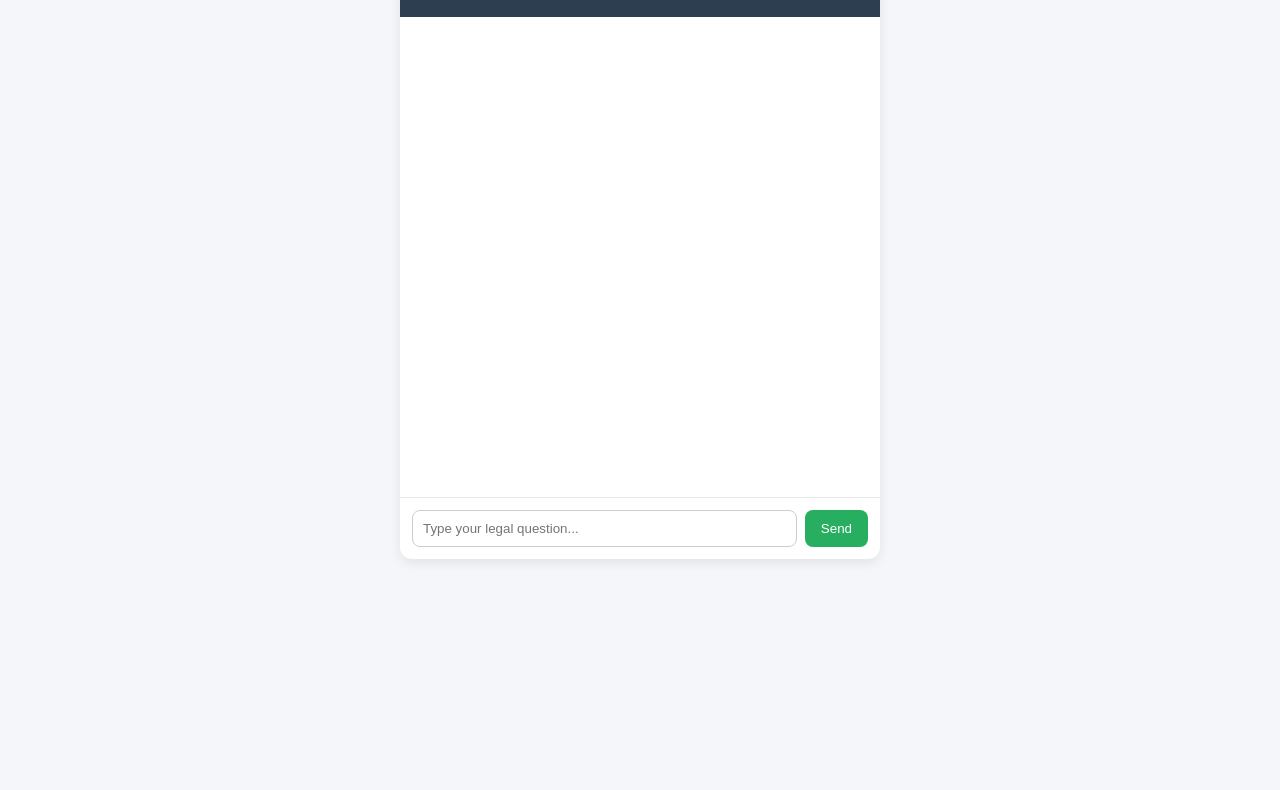
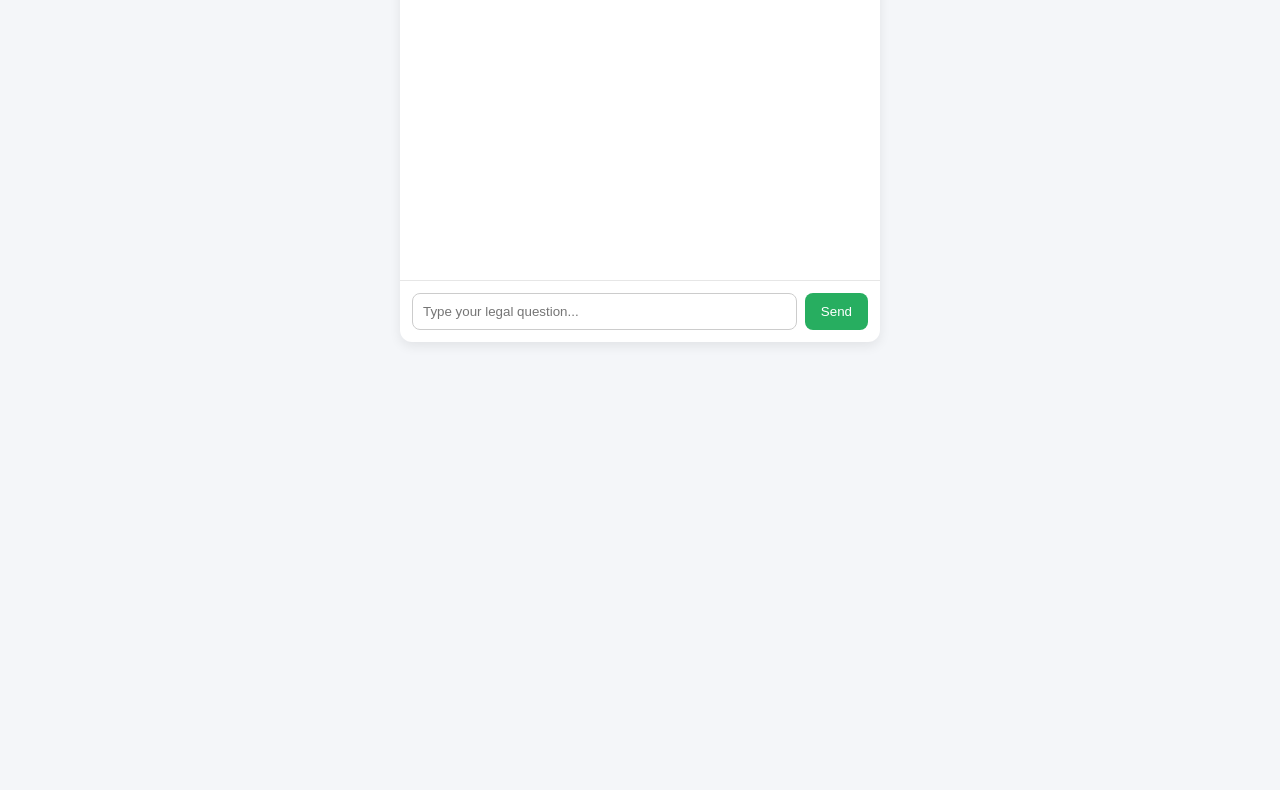
Before and after one commit to TISamin/legal-faq-chatbot, a plain HTML site: page index.html in a window 1280 px wide. Shown: the part 375-1165 px from the top of the page. After the commit the page ends 800 px from the top, so only its background shows below. Drawn offline with Linux system fonts and the light colour scheme.

Commit message:
Update style.css

```diff
--- a/style.css
+++ b/style.css
@@ -18,7 +18,7 @@ body {
   align-items: center;
   min-height: 100vh;
   margin: 0;
-  padding: 300px;
+  padding: 70px;
 
 }
 .navbar {
```
